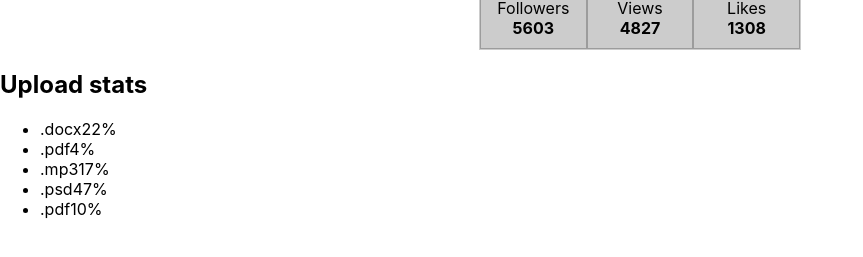
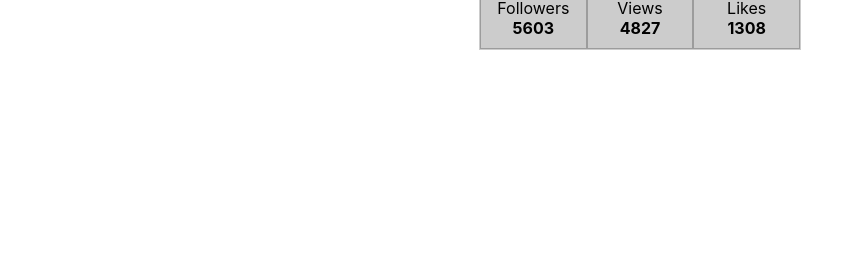
Before and after one commit to BorisKorsun/goit-react-hw-01-components., a React (Create React App) app: page / in a window 1280 px wide. Shown: the part 213-470 px from the top of the page, without its empty margins (0-863 px from the left). Built offline with nearby package versions, Linux system fonts and the light colour scheme.

Commit message:
Revert "adds Profile component"
This reverts commit 90c65c1173972923e950a5b228591dc4ccf892ba.

```diff
--- a/src/components/Statistics/Statistics.jsx
+++ /dev/null
@@ -1,37 +0,0 @@
-import PropTypes from 'prop-types';
-
-const Statistics = ({title, stats}) => {
-    return (
-<section className="statistics">
-  {title && <h2 className="title">{title}</h2>}
-
-  <ul className="stat-list">
-  {parseData(stats)}
-  </ul>
-</section>
-    )
-};
-
-const parseData = (stats) => {
-  return stats.map(({ id, label, percentage}) => {
-    return (
-    <li key={id} className="item">
-      <span className="label">{label}</span>
-      <span className="percentage">{percentage}%</span>
-    </li>
-    )
-  })
-};
-
-export default Statistics;
-
-Statistics.propType = {
-  title: PropTypes.string,
-  stats: PropTypes.arrayOf(
-    PropTypes.shape({
-      id: PropTypes.string.isRequired,
-      label: PropTypes.string.isRequired,
-      percentage: PropTypes.number.isRequired,
-    })
-  )
-}
--- a/src/data/data.json
+++ /dev/null
@@ -1,7 +0,0 @@
-[
-  { "id": "id-1", "label": ".docx", "percentage": 22 },
-  { "id": "id-2", "label": ".pdf", "percentage": 4 },
-  { "id": "id-3", "label": ".mp3", "percentage": 17 },
-  { "id": "id-4", "label": ".psd", "percentage": 47 },
-  { "id": "id-5", "label": ".pdf", "percentage": 10 }
-]
--- /dev/null
+++ b/src/data/index.js
@@ -0,0 +1 @@
+export * from 'data/user';
--- a/src/index.js
+++ b/src/index.js
@@ -5,10 +5,8 @@ import {ThemeProvider} from '@emotion/react';
 import { App } from 'components/App';
 import './index.css';
 import Profile from 'components/Profile/Profile';
-import Statistics from 'components/Statistics/Statistics';
 
 import user from 'data/user.json';
-import data from 'data/data.json';
 
 import theme from './constants/theme';
 
@@ -26,10 +24,6 @@ ReactDOM.createRoot(document.getElementById('root')).render(
       views={stats.views}
       likes={stats.likes}
       followers={stats.followers}/>
-
-      <Statistics
-      stats={data}
-      title={'Upload stats'}/>
     </App>
     </ThemeProvider>
   </React.StrictMode>
```
Also changed, not shown: src/components/Statistics/Statistics.styled.jsx (deleted).
